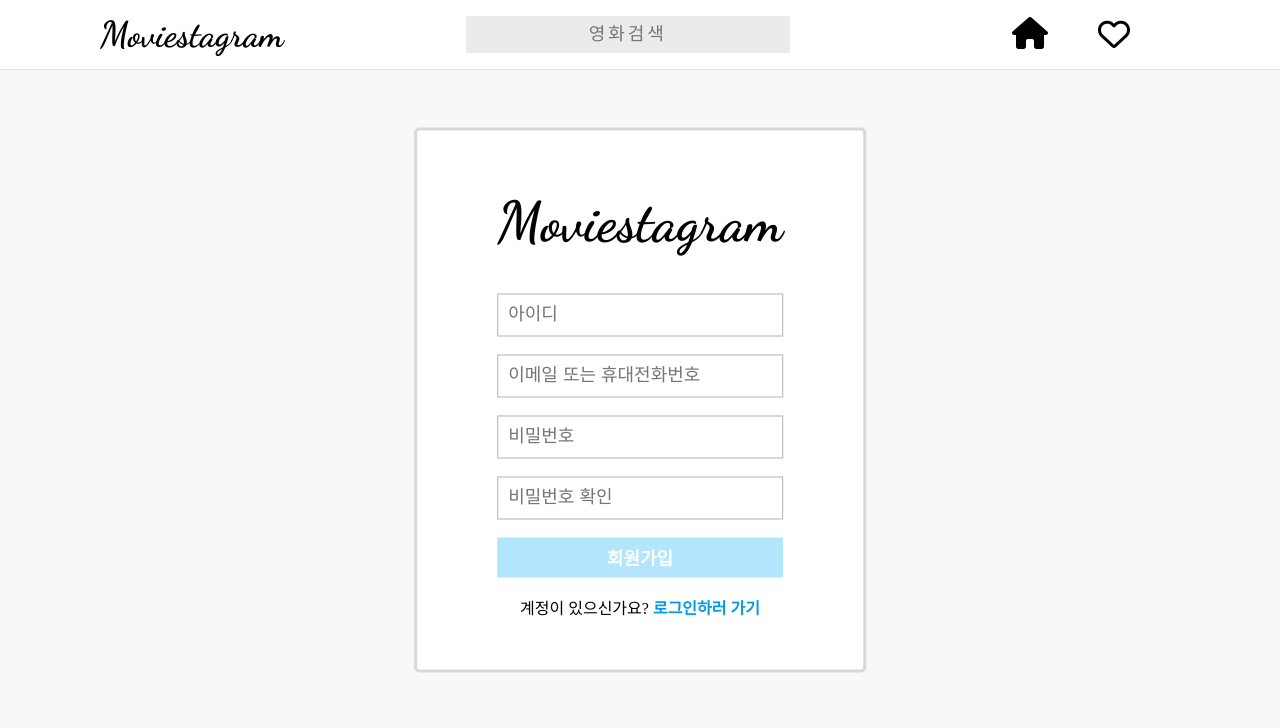
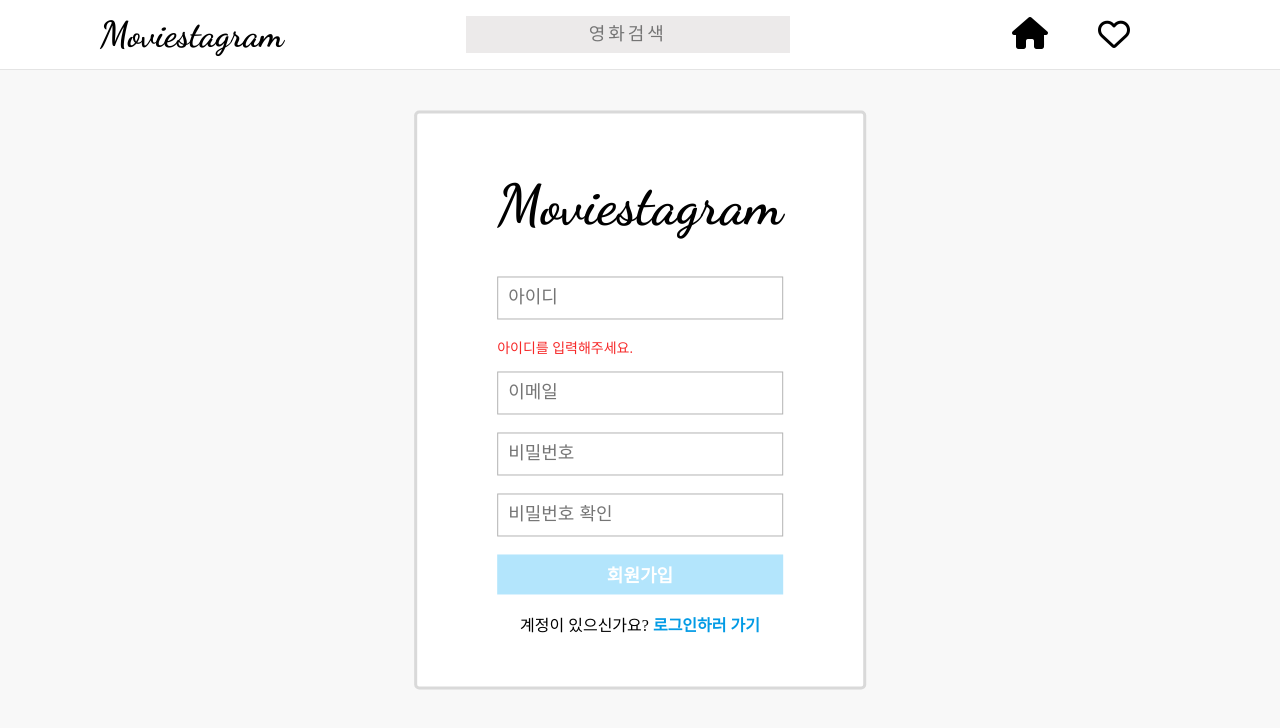
Before and after one commit to HyeBinYang/Moviestagram, a React (Create React App) app in the folder client/: page /signup in a window 1280 px wide. Both pictures are taken after a click on the button "회원가입". Shown: the top 728 px of the page. Built offline with nearby package versions, Linux system fonts and the light colour scheme; no server answers.

Commit message:
Update SignupForm empty error

```diff
--- a/client/src/components/auth/SignupForm.css
+++ b/client/src/components/auth/SignupForm.css
@@ -84,3 +84,10 @@
 .signupform__signup > a:hover {
   text-decoration: underline;
 }
+
+.signupForm__errormsg {
+  width: 100%;
+  margin-top: 0;
+  color: #f62828;
+  font-size: 14px;
+}
--- a/client/src/components/auth/SignupForm.tsx
+++ b/client/src/components/auth/SignupForm.tsx
@@ -20,9 +20,35 @@ export default function SignupForm() {
     passwordConfirm: "",
   });
 
-  const onChangeInput = useCallback((e: any) => setSignupForm({ ...signupForm, [e.target.name]: e.target.value }), []);
+  const [emptyIdError, setEmptyIdError] = useState(false);
+  const [emptyEmailError, setEmptyEmailError] = useState(false);
+  const [emptyPasswordError, setEmptyPasswordError] = useState(false);
+  const [emptyPasswordConfirmError, setEmptyPasswordConfirmError] = useState(false);
+
+  const onChangeInput = useCallback(
+    (e) => setSignupForm({ ...signupForm, [e.target.name]: e.target.value }),
+    [signupForm],
+  );
+
+  const clearmsg = useCallback(() => {
+    setEmptyIdError(false);
+    setEmptyEmailError(false);
+    setEmptyPasswordError(false);
+    setEmptyPasswordConfirmError(false);
+  }, []);
 
   const register = useCallback(() => {
+    clearmsg();
+
+    if (!signupForm.userName) {
+      setEmptyIdError(true);
+    } else if (!signupForm.email) {
+      setEmptyEmailError(true);
+    } else if (!signupForm.password) {
+      setEmptyPasswordError(true);
+    } else if (!signupForm.passwordConfirm) {
+      setEmptyPasswordConfirmError(true);
+    } else {
       axios
         .post("/auth/register", signupForm)
         .then(() => history.push("/"))
@@ -31,7 +57,8 @@ export default function SignupForm() {
           // 패스워드 불일치 등등 처리
           console.log(err);
         });
-  }, []);
+    }
+  }, [signupForm]);
 
   return (
     <div id="signupform">
@@ -44,14 +71,16 @@ export default function SignupForm() {
         name="userName"
         value={signupForm.userName}
       />
+      {emptyIdError ? <p className="signupForm__errormsg">아이디를 입력해주세요.</p> : null}
       <input
         onChange={onChangeInput}
         className="signupform__email"
         type="text"
-        placeholder="이메일 또는 휴대전화번호"
+        placeholder="이메일"
         name="email"
         value={signupForm.email}
       />
+      {emptyEmailError ? <p className="signupForm__errormsg">이메일을 입력해주세요.</p> : null}
       <input
         onChange={onChangeInput}
         className="signupform__password"
@@ -60,6 +89,8 @@ export default function SignupForm() {
         name="password"
         value={signupForm.password}
       />
+      {emptyPasswordError ? <p className="signupForm__errormsg">비밀번호를 입력해주세요.</p> : null}
+
       <input
         onChange={onChangeInput}
         className="signupform__password"
@@ -68,6 +99,7 @@ export default function SignupForm() {
         name="passwordConfirm"
         value={signupForm.passwordConfirm}
       />
+      {emptyPasswordConfirmError ? <p className="signupForm__errormsg">비밀번호 확인을 입력해주세요.</p> : null}
       <button onClick={register} className="signupform__btn">
         회원가입
       </button>
```
Also changed, not shown: 1 other file (tests, documents, lock files or other folders). Lines whose indentation alone changed are shown as unchanged.
